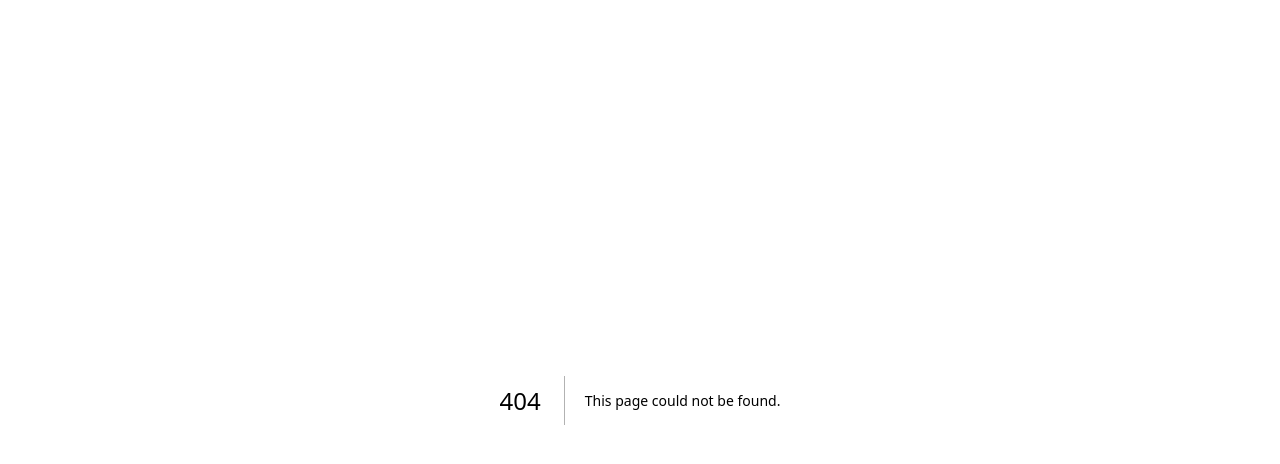
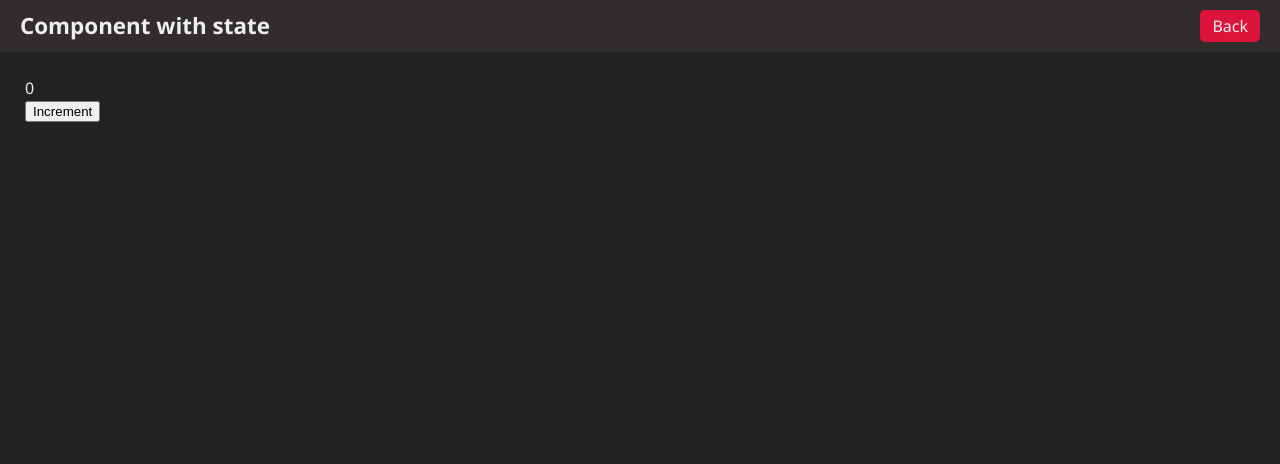
Before and after one commit to NetoJL/NextJS-Fundamentals, a Next.js app: page /state in a window 1280 px wide. Before the commit this address had no page. Shown: the top 464 px of the page. Built offline with nearby package versions, Linux system fonts and the light colour scheme.

Commit message:
state.jsx created and updated

```diff
--- /dev/null
+++ b/src/pages/state.jsx
@@ -0,0 +1,17 @@
+import Layout from "@/components/Layout";
+import { useState } from "react";
+
+export default function State() {
+    const [number, setNumber] = useState(0)
+
+    function increment() {
+        setNumber(number + 1)
+    }
+
+    return (
+        <Layout title='Component with state'>
+            <div>{number}</div>
+            <button onClick={increment}>Increment</button>
+        </Layout>
+    )
+}
```
